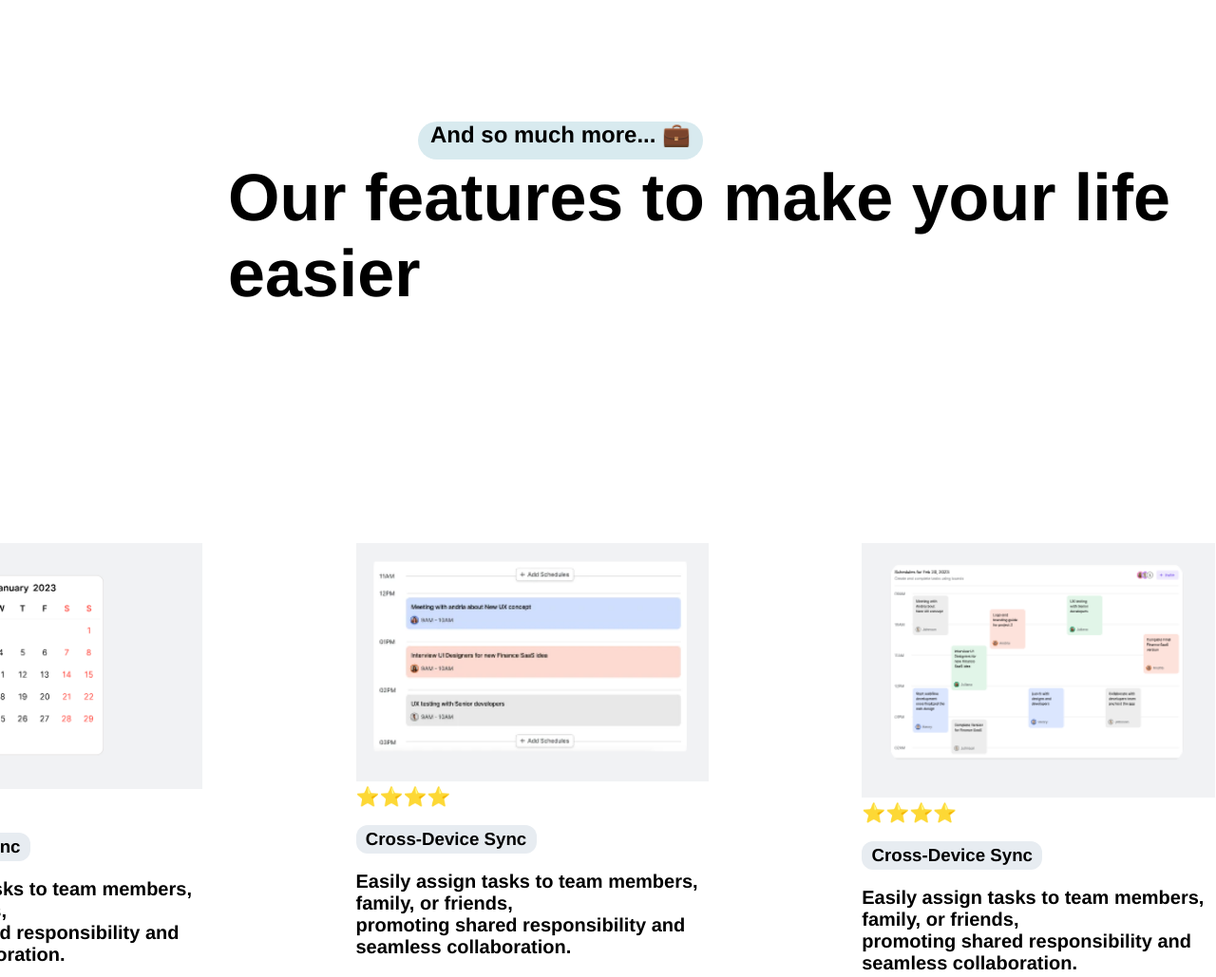
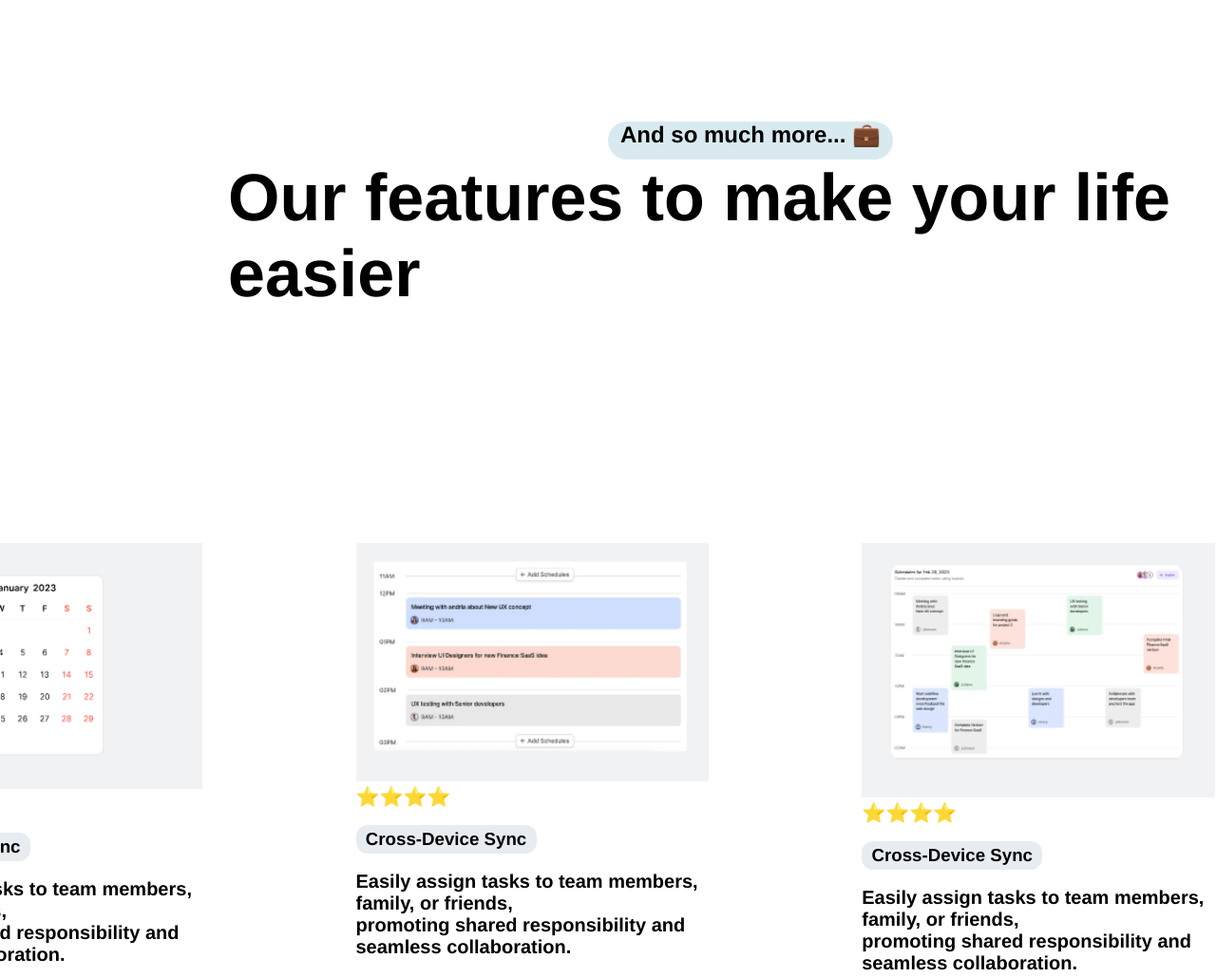
Before and after one commit to BabarVishal/milton, a plain HTML site: page index.html in a window 1280 px wide. Shown: the part 6100-7129 px from the top of the page at 95% size. Drawn offline with Linux system fonts and the light colour scheme.

Commit message:
Update style.css

```diff
--- a/style.css
+++ b/style.css
@@ -290,7 +290,7 @@ border-radius: 15px;
     width: 300px;
     text-align: center;
     border-radius: 23px;
-    margin-left: 600px;
+    margin-left: 800px;
 
 }
 .page4 h5{
```
